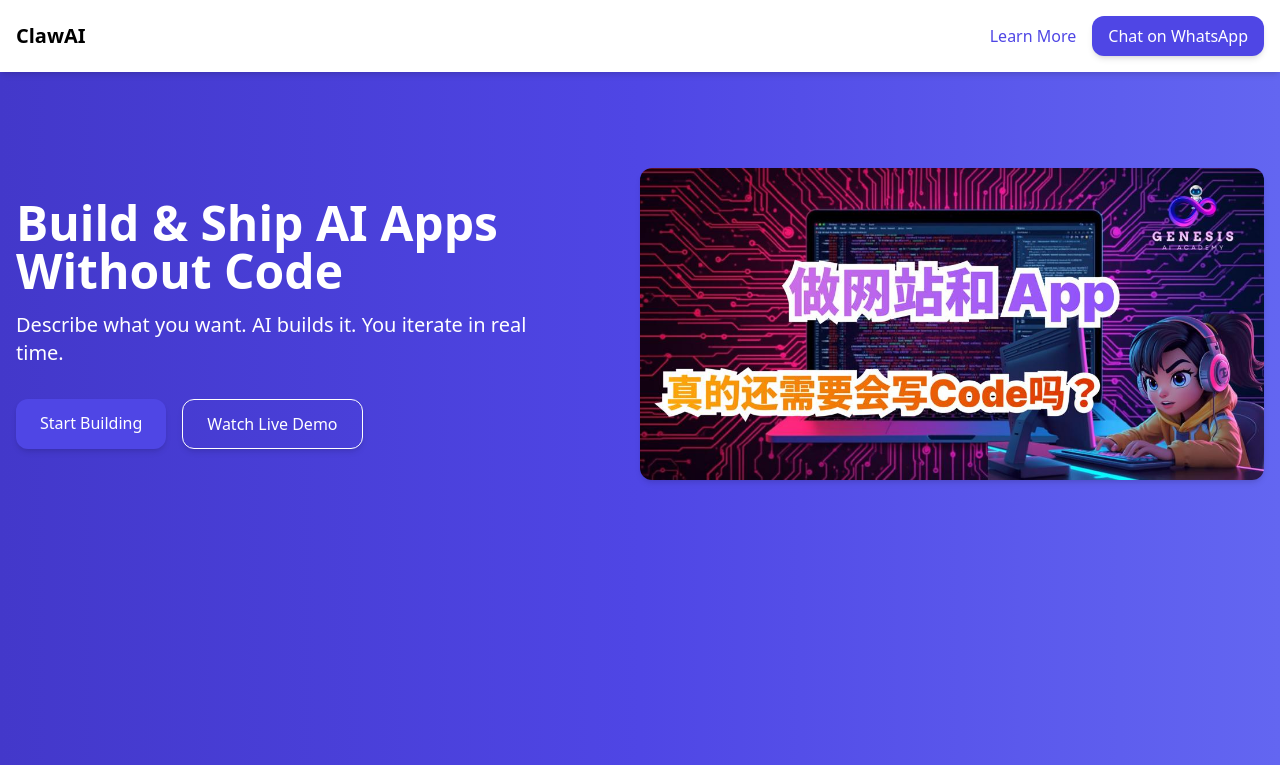
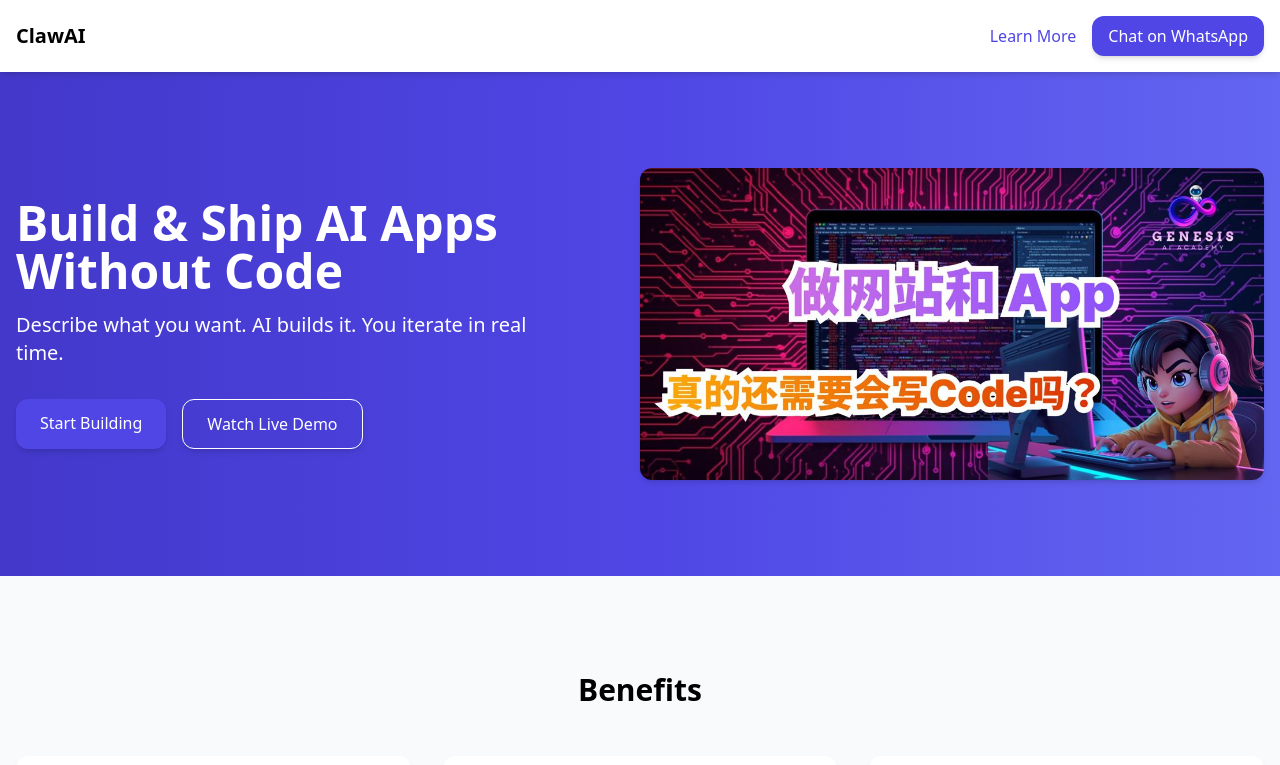
Before and after one commit to Danielkh96/mylandingpage, a Next.js app: page / in a window 1280 px wide. Shown: the top 765 px of the page. Built offline with nearby package versions, Linux system fonts and the light colour scheme.

Commit message:
fix: remove fixed hero height for natural fit

```diff
--- a/src/components/sections/Hero.tsx
+++ b/src/components/sections/Hero.tsx
@@ -2,7 +2,7 @@ export default function Hero() {
   return (
     <section
       id="hero"
-      className="bg-gradient-to-r from-indigo-700 via-indigo-600 to-indigo-500 text-white min-h-[90vh]"
+      className="bg-gradient-to-r from-indigo-700 via-indigo-600 to-indigo-500 text-white"
     >
       <div className="max-w-7xl mx-auto px-4 py-16 md:py-24 flex flex-col md:flex-row items-center">
         {/* Left Column */}
```
